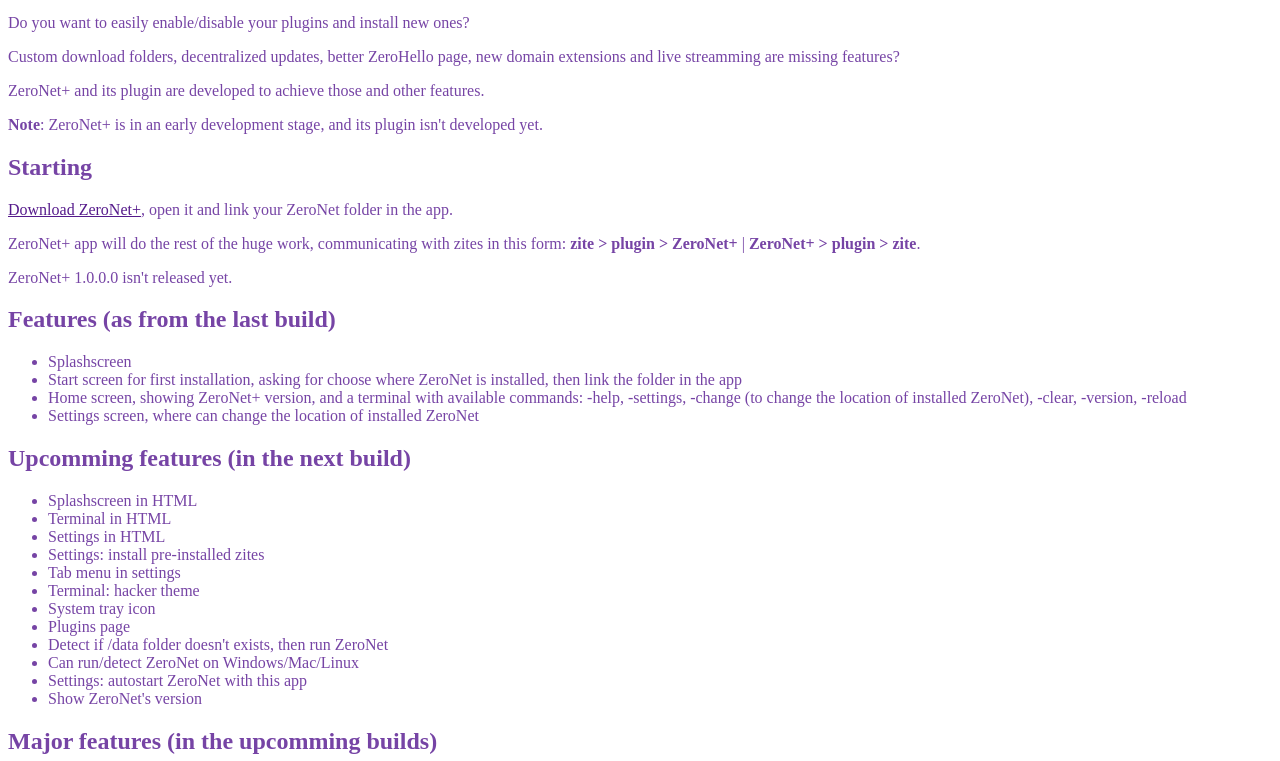
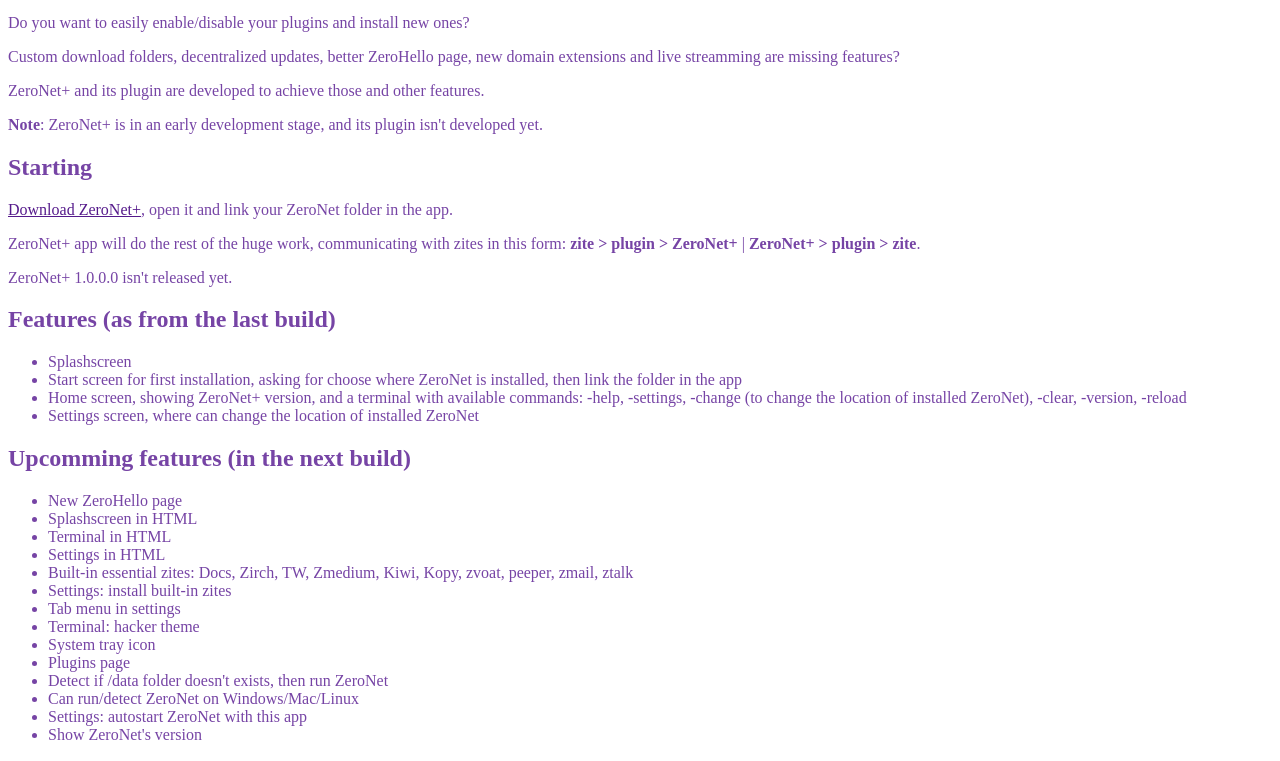
Before and after one commit to ZeroNetPlus/ZeroNetPlus.github.io, a plain HTML site: page index.html in a window 1280 px wide. Shown: the part 372-1133 px from the top of the page. Drawn offline with Linux system fonts and the light colour scheme; a script that the page names is missing.

Commit message:
Updates in index.html
Signed-off-by: Plasmmer <plasmmer@outlook.com>

```diff
--- a/index.html
+++ b/index.html
@@ -41,10 +41,12 @@
 
 <h1>Upcomming features (in the next build)</h1>
 <ul>
+<li>New ZeroHello page</li>
 <li>Splashscreen in HTML</li>
 <li>Terminal in HTML</li>
 <li>Settings in HTML</li>
-<li>Settings: install pre-installed zites</li>
+<li>Built-in essential zites: Docs, Zirch, TW, Zmedium, Kiwi, Kopy, zvoat, peeper, zmail, ztalk</li>
+<li>Settings: install built-in zites</li>
 <li>Tab menu in settings</li>
 <li>Terminal: hacker theme</li>
 <li>System tray icon</li>
```
